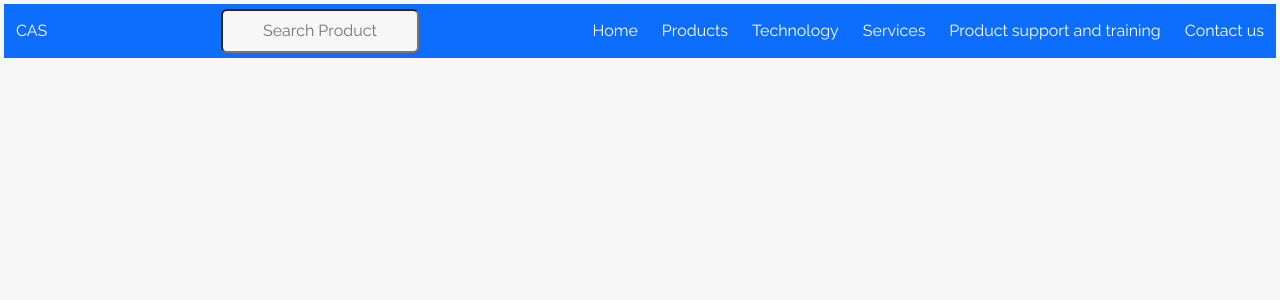
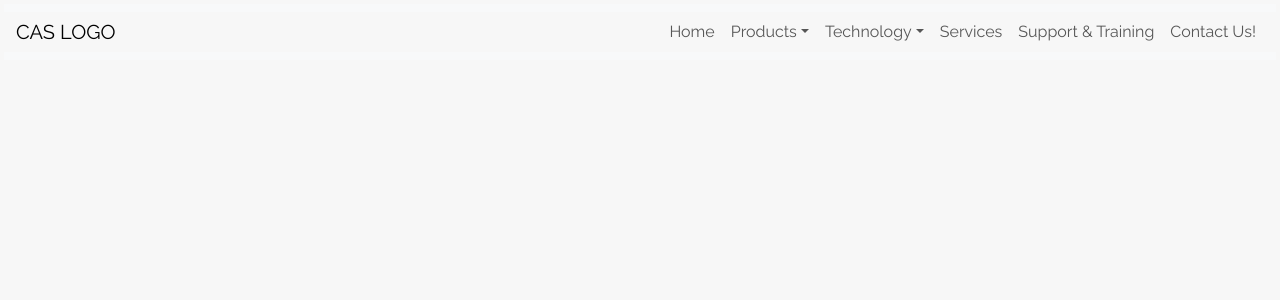
Before and after one commit to Ashwinumbarkar20/CAS-Frontend, a React (Vite) app in the folder CAS-FrontEnd/: page / in a window 1280 px wide. Shown: the top 300 px of the page. Built offline with nearby package versions, Linux system fonts and the light colour scheme.

Commit message:
Navbar creation

```diff
--- a/CAS-FrontEnd/src/Component/Navbar/Menu.jsx
+++ b/CAS-FrontEnd/src/Component/Navbar/Menu.jsx
@@ -1,18 +1,9 @@
-/* eslint-disable react/prop-types */
-/* eslint-disable no-unused-vars */
-import React from 'react'
-import { Link } from 'react-router-dom'
-import styled from 'styled-components'
-
-export default function Menu({menuitems}) {
-
-  return (
-    <div>
-    <ul>
-    {menuitems.map((menu)=>{
-        return <li key={menu.Name}>{menu.Name}</li>
-    })}
+{/* <li className="dropend">
+<a className="dropdown-item dropdown-toggle" data-bs-toggle="dropdown" href="#" >New menu</a>
+    <ul className="dropdown-menu">
+           <li><a href="" className="dropdown-item">item1</a></li>
+           <li><a href="" className="dropdown-item">item2</a></li>
+           <li><a href="" className="dropdown-item">item3</a></li>
+           <li><a href="" className="dropdown-item">item4</a></li>
     </ul>
-    </div>
-  )
-}
+</li> */}
--- a/CAS-FrontEnd/src/Component/Navbar/Nav.jsx
+++ b/CAS-FrontEnd/src/Component/Navbar/Nav.jsx
@@ -1,49 +1,127 @@
-import React from 'react'
-import styled from 'styled-components'
-import products from '../../Data/Products.json'
-import Menu from './Menu'
-import { useState } from 'react'
+import React from "react";
+import styled from "styled-components";
+import products from "../../Data/Products.json";
+
 export default function Nav() {
-  const[showsubMenu,setShowsubMenu]=useState(false);
-  const handleEnter=()=>{setShowsubMenu(true)};
-  const handleleave=()=>{setShowsubMenu(false)};
   return (
-    <Navmaindiv className='container-fluid m-0 p-1  '>
+    <Navmaindiv className="container-fluid m-0 p-1">
+      <nav className="navbar navbar-expand-lg bg-body-tertiary">
+        <div className="container-fluid">
+          <a className="navbar-brand" href="#">
+            CAS LOGO
+          </a>
+          <button
+            className="navbar-toggler"
+            type="button"
+            data-bs-toggle="collapse"
+            data-bs-target="#navbarSupportedContent"
+            aria-controls="navbarSupportedContent"
+            aria-expanded="false"
+            aria-label="Toggle navigation"
+          >
+            <span className="navbar-toggler-icon"></span>
+          </button>
 
-    <nav className='bg-primary container-fluid d-flex justify-content-between align-items-center'>
+          <div className="collapse navbar-collapse" id="navbarSupportedContent">
+            <ul className="navbar-nav ms-auto mb-2 mb-lg-0">
+              <li className="nav-item"><a className="nav-link" href="#">Home</a></li>
 
-  <div className='logo bg-primary text-white'>CAS</div>
+              <li className="nav-item dropdown">
+              <a className="nav-link dropdown-toggle"
+              href="#"
+              role="button"
+              data-bs-auto-close="outside"
+              data-bs-toggle="dropdown"
+              aria-expanded="false">
+              Products</a>
+              <ul className="dropdown-menu">
+                <li><a className="dropdown-item" href="#">AlmaQuote</a></li>
+                <li><a className="dropdown-item" href="#">Almacam Tube</a></li>
+                <li><a className="dropdown-item" href="#">Almacam space cut</a></li>
+                <li><a className="dropdown-item" href="#">Almacam weld</a></li>
+                <li><a className="dropdown-item" href="#">Almacam for industry 4.0</a></li>
+                <li className="dropend">
+                        <a className="dropdown-item dropdown-toggle" data-bs-toggle="dropdown" href="#">Almacam</a>
+                        <ul className="dropdown-menu">
+                               <li><a href="" className="dropdown-item">Almacam cut</a></li>
+                               <li><a href="" className="dropdown-item">Almacam punch</a></li>
+                               <li><a href="" className="dropdown-item">Almacam combi</a></li>
+                               <li><a href="" className="dropdown-item">Almacam routing</a></li>
+                        </ul>
+                </li>
+                </ul>
+              </li>
 
-  <div className='Search d-none d-md-block bg-primary text-white '>
-  <input className="p-2 rounded text-center" type="text" name="Search" placeholder='Search Product' /></div>
+              <li className="nav-item dropdown">
+              <a className="nav-link dropdown-toggle"
+              href="#"
+              role="button"
+              data-bs-auto-close="outside"
+              data-bs-toggle="dropdown"
+              aria-expanded="false">Technology</a>
+              <ul className="dropdown-menu">
+              <li className="dropend">
+              <a className="dropdown-item dropdown-toggle" data-bs-toggle="dropdown" href="#">Tubes and profile cutting</a>
+              <ul className="dropdown-menu">
+                               <li><a href="" className="dropdown-item">3D cutting</a></li>
+                               <li><a href="" className="dropdown-item">Robotic welding </a></li>
 
-  <div className='Menu'><ul className='navbar-nav flex-row justify-content-center align-items-center gap-4 bg-primary text-white'>
-<li className='bg-primary text-white'>Home</li>
-<li className='bg-primary text-white' onMouseEnter={handleEnter} onMouseLeave={handleleave}>Products
-{showsubMenu&& (<Menu menuitems={products}></Menu>)}
-</li>
-<li className='bg-primary text-white'>Technology</li>
-<li className='bg-primary text-white'>Services</li>
-<li className='bg-primary text-white'>Product support and training</li>
-<li className='bg-primary text-white'>Contact us</li>
+                        </ul></li>
+              <li className="dropend"><a className="dropdown-item dropdown-toggle" data-bs-toggle="dropdown" href="#">Sheetmetal working</a>
+              <ul className="dropdown-menu">
+                               <li><a href="" className="dropdown-item">Laser cutting</a></li>
+                               <li><a href="" className="dropdown-item">Plasma cutting</a></li>
+                               <li><a href="" className="dropdown-item">Oxy cutting</a></li>
+                               <li><a href="" className="dropdown-item">Waterjet cutting</a></li>
+                               <li><a href="" className="dropdown-item">Punching nibbling</a></li>
+                               <li><a href="" className="dropdown-item">Routing/milling of metal</a></li>
+                        </ul></li>
+              </ul>
+              </li>
 
-  </ul></div>
 
-  {/* <Menu menuitems={products}></Menu> */}
-  </nav>
+
+              <li className="nav-item"><a className="nav-link" href="#">Services</a></li>
+              <li className="nav-item"><a className="nav-link" href="#">Support & Training</a></li>
+              <li className="nav-item"><a className="nav-link" href="#">Contact Us!</a></li>
+
+              {/* <li className="nav-item dropdown">
+                <a
+                  className="nav-link dropdown-toggle"
+                  href="#"
+                  role="button"
+                  data-bs-auto-close="outside"
+                  data-bs-toggle="dropdown"
+                  aria-expanded="false"
+                >
+                  Dropdown
+                </a>
+                <ul className="dropdown-menu">
+                  <li><a className="dropdown-item" href="#">Action</a></li>
+                  <li><a className="dropdown-item" href="#">Another action</a></li>
+                  <li className="dropend">
+                    <a className="dropdown-item dropdown-toggle" data-bs-toggle="dropdown" href="#" >New menu</a>
+                        <ul className="dropdown-menu">
+                               <li><a href="" className="dropdown-item">item1</a></li>
+                               <li><a href="" className="dropdown-item">item2</a></li>
+                               <li><a href="" className="dropdown-item">item3</a></li>
+                               <li><a href="" className="dropdown-item">item4</a></li>
+                        </ul>
+                  </li>
+                </ul>
+              </li>
+   */}
+
+            </ul>
+          </div>
+        </div>
+      </nav>
     </Navmaindiv>
-  )
+  );
 }
-const Navmaindiv=styled.div`
-nav{
-  height:54px;
+const Navmaindiv = styled.div`
+ul{
+  border:none;
 }
 
-container{
-
-}
-.Menu ul li{
-cursor: pointer;
-}
-
-`
+`;
```
